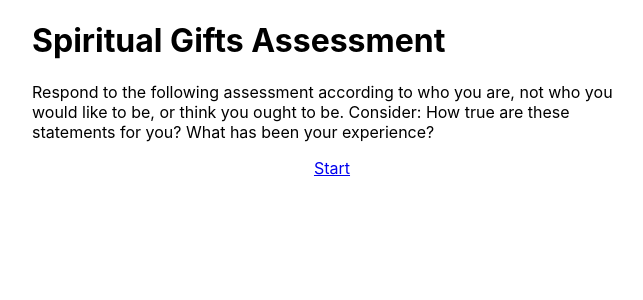
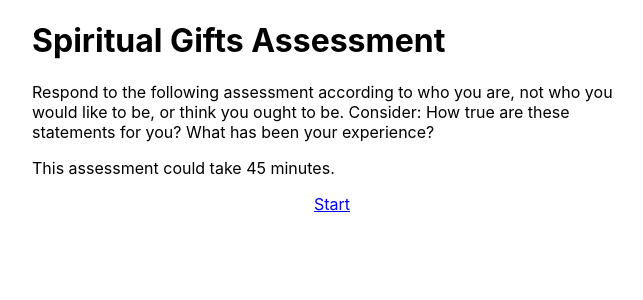
Before and after one commit to legacychurch/spiritual-gifts, a React (Create React App) app: page / in a window 1280 px wide. Shown: the top 300 px of the page, without its empty margins (308-951 px from the left). Built offline with nearby package versions, Linux system fonts and the light colour scheme.

Commit message:
Added warning about how long the assessment could take

```diff
--- a/src/pages/Homepage/index.tsx
+++ b/src/pages/Homepage/index.tsx
@@ -24,6 +24,7 @@ const Homepage = () => {
         you would like to be, or think you ought to be. Consider: How true are
         these statements for you? What has been your experience?
       </p>
+      <p>This assessment could take 45 minutes.</p>
       <div className={styles.assessmentLinksContainer}>
         {hasStarted ? (
           <>
```
